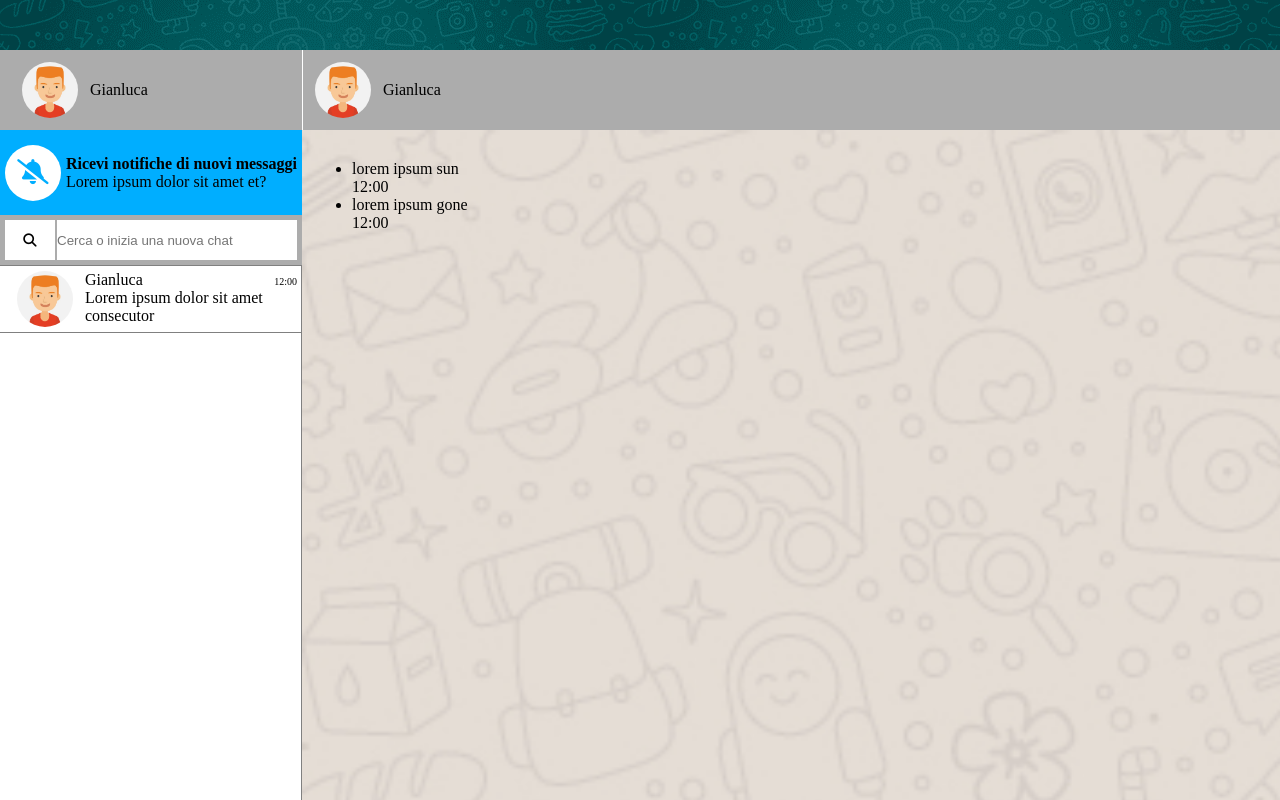
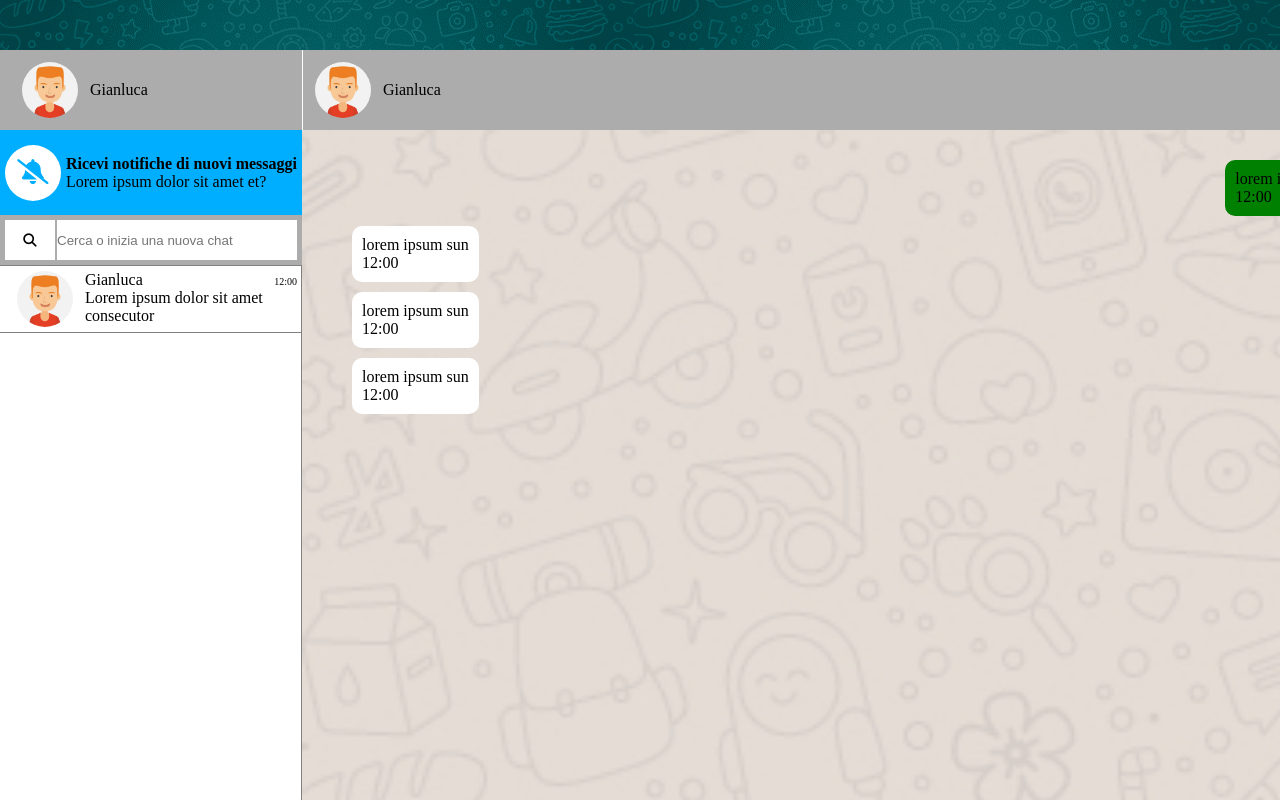
Before and after one commit to LucaLF-dev/vue-boolzapp, a plain HTML site: page index.html in a window 1280 px wide. Shown: the top 800 px of the page. Drawn offline with nearby package versions, Linux system fonts and the light colour scheme.

Commit message:
Fixed: mainbody message html and style

```diff
--- a/css/app.css
+++ b/css/app.css
@@ -180,11 +180,40 @@ figure{
 .main__body-message{
     background-image: url("../img/mine.jpg");
     background-size: cover;
-    display:flex ;
-    flex-direction: row;
-    flex-wrap: wrap;
     padding-top: 30px ;
     padding-left:50px ;
     padding-right: 50px;
 
 }
+
+.message__wrapper {
+    list-style: none;
+}
+
+
+.message-item {
+   max-width: 350px;
+    list-style: none;
+    padding: 10px;
+    border-radius: 10px;
+}
+
+.message__wrapper-right {
+    display: flex;
+    justify-content: flex-end;
+    margin-bottom:10px ;
+}
+
+.message__wrapper-left {
+    display: flex;
+    justify-content: flex-start;
+    margin-bottom:10px ;
+}
+
+.bg-color--green{
+    background-color: green;
+}
+
+.bg-color--white{
+    background-color: white;
+}
--- a/index.html
+++ b/index.html
@@ -97,13 +97,29 @@
                 <div class="main__body-message">
                     <div class="col-12 ">
                         <ul class="message__wrapper">
-                            <li class="message__wrapper-right">
+                            <li class=" message__wrapper-right">
+                                <div class="message-item bg-color--green">
                                 <p>lorem ipsum sun</p>
                                 <span>12:00</span>
+                            </div>
                             </li>
-                            <li class="message__wrapper-left">
-                                <p>lorem ipsum gone</p>
-                                <span>12:00</span>
+                            <li class=" message__wrapper-left">
+                                <div class="message-item bg-color--white">
+                                    <p>lorem ipsum sun</p>
+                                    <span>12:00</span>
+                                </div>
+                            </li>
+                            <li class=" message__wrapper-left">
+                                <div class="message-item bg-color--white">
+                                    <p>lorem ipsum sun</p>
+                                    <span>12:00</span>
+                                </div>
+                            </li>
+                            <li class=" message__wrapper-left">
+                                <div class="message-item bg-color--white">
+                                    <p>lorem ipsum sun</p>
+                                    <span>12:00</span>
+                                </div>
                             </li>
                         </ul>
                     </div>
```
